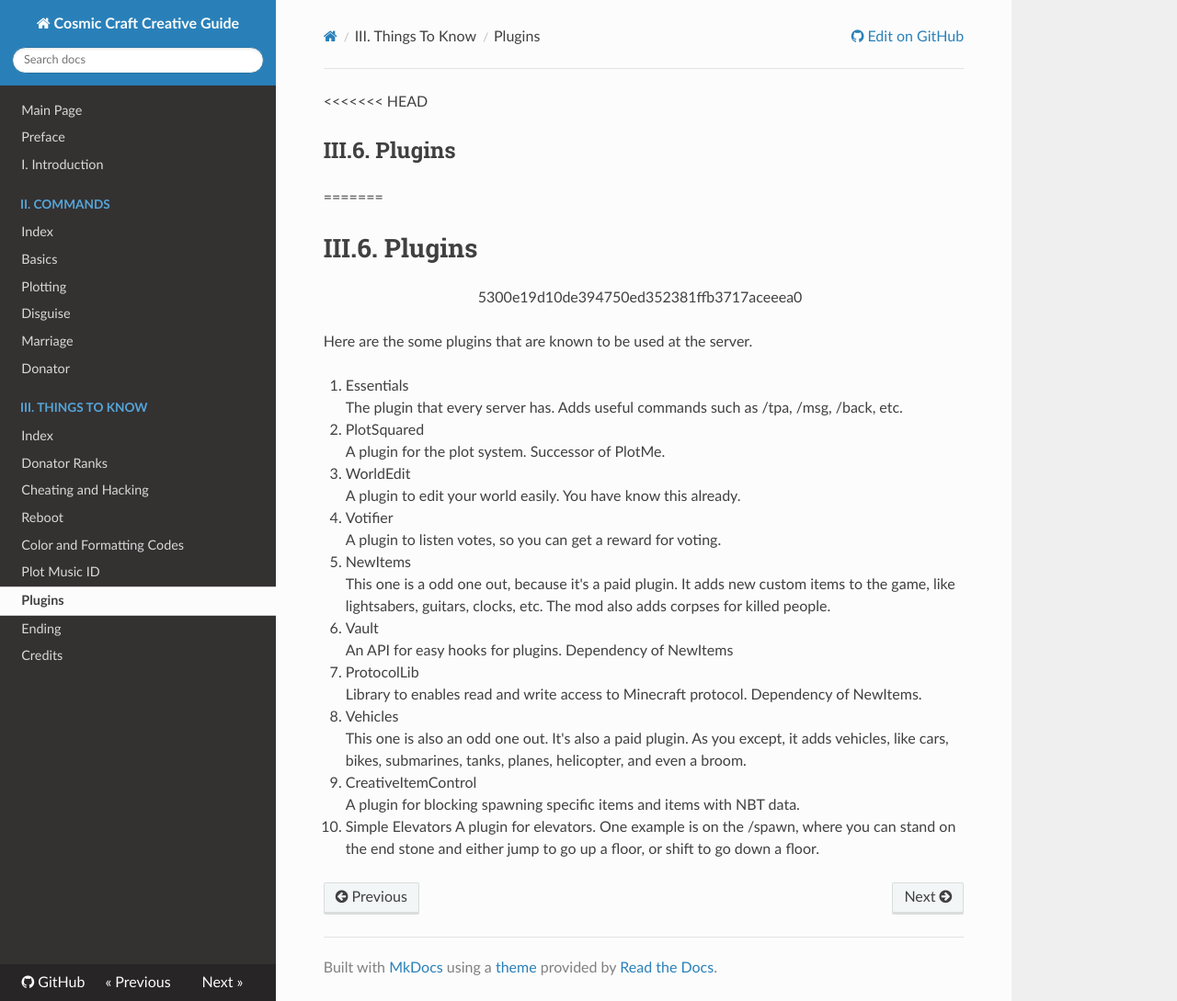
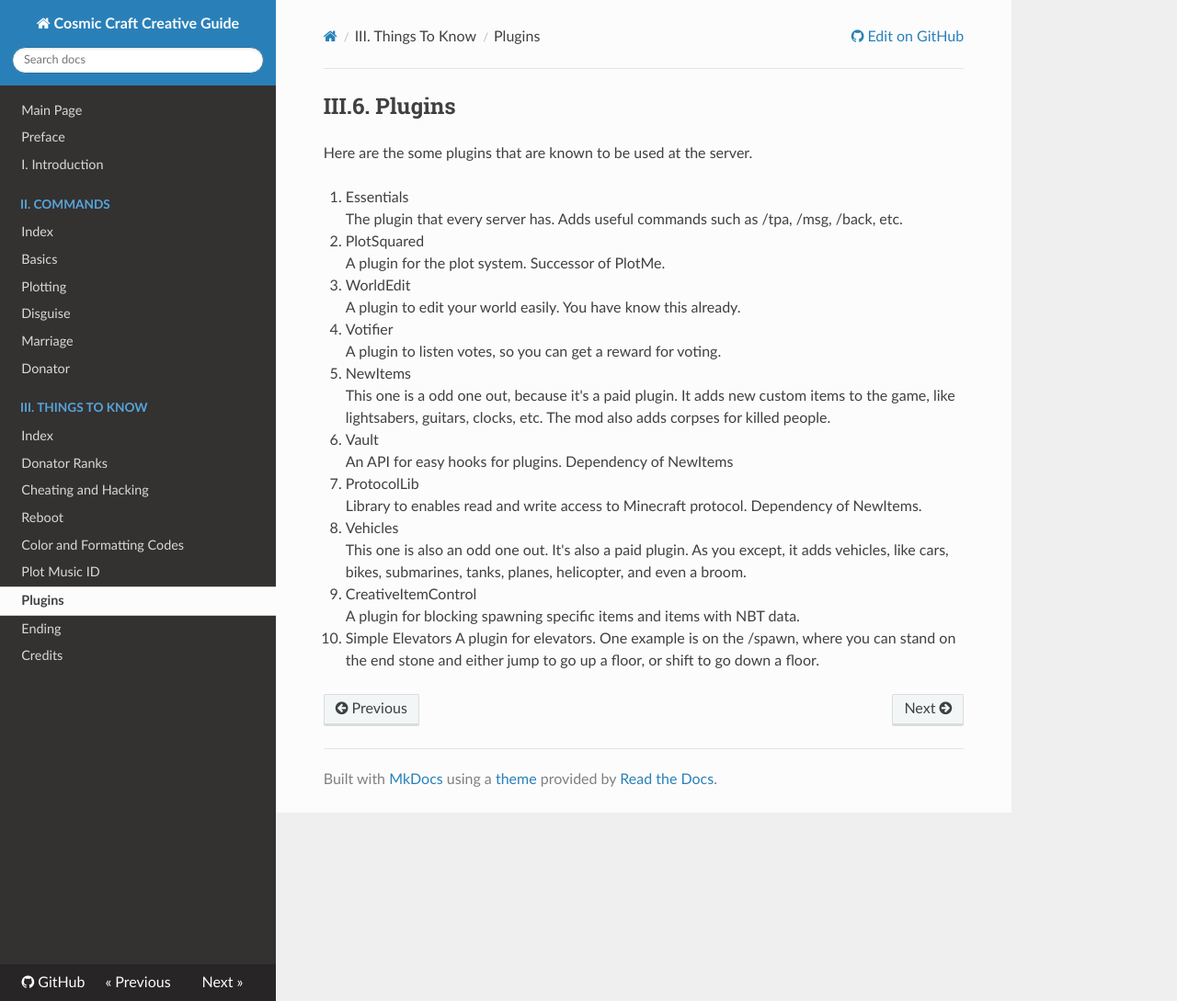
Before and after one commit to limejuce/cc-creative-guide, an MkDocs documentation site: the page built from docs/things/plugins.md, in a window 1280 px wide and 1089 px high. Shown: the whole window at 92% size. Built offline with MkDocs 1.6.1, drawn with Linux system fonts in a browser that asks for light colours; nearby versions of some CDN libraries; old or Windows-style settings are respelled for this version of MkDocs.

Commit message:
i hate these crucial errors

```diff
--- a/docs/things/plugins.md
+++ b/docs/things/plugins.md
@@ -1,9 +1,4 @@
-<<<<<<< HEAD
 <h2>III.6. Plugins</h2>
-=======
-<h1>III.6. Plugins</h1>
->>>>>>> 5300e19d10de394750ed352381ffb3717aceeea0
-
 Here are the some plugins that are known to be used at the server.
 
 1. Essentials
```
